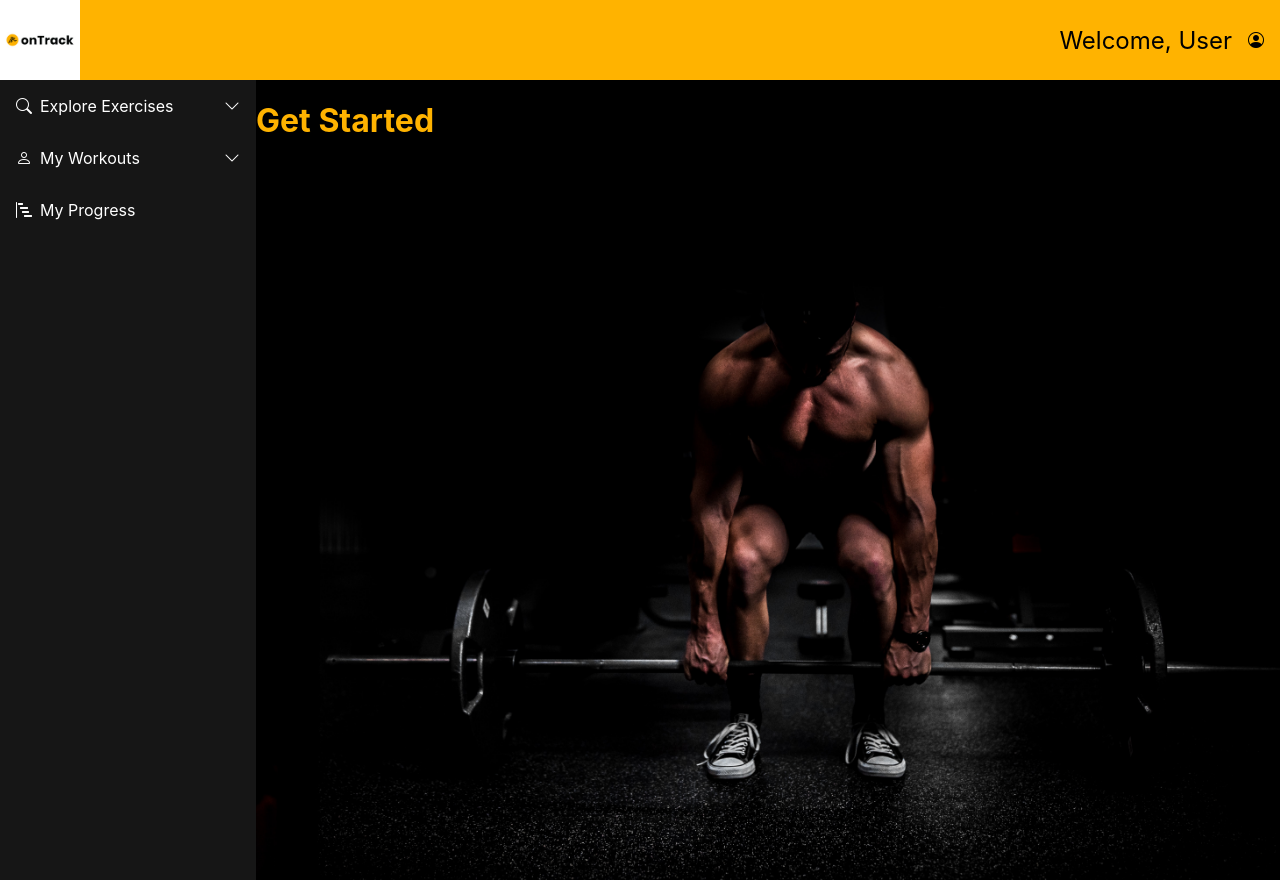
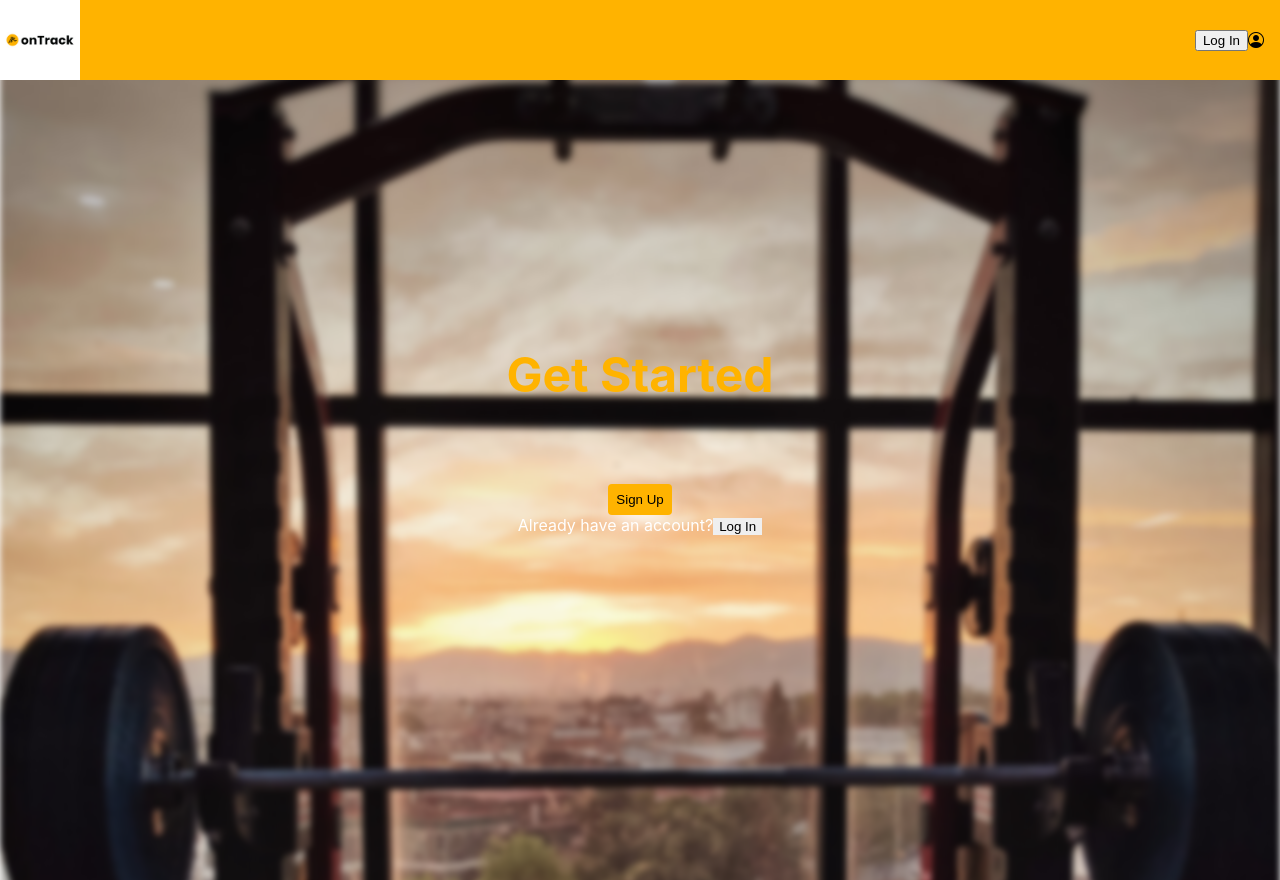
Before and after one commit to saphzheng/on-track__client, a React (Create React App) app: page / in a window 1280 px wide. Built offline with nearby package versions, Linux system fonts and the light colour scheme; the HTML template or start-up script is replaced by a standard one.

Commit message:
Add parallax background

```diff
--- a/package.json
+++ b/package.json
@@ -8,6 +8,7 @@
     "@testing-library/user-event": "^13.5.0",
     "react": "^18.2.0",
     "react-dom": "^18.2.0",
+    "react-parallax": "^3.5.1",
     "react-router-dom": "^6.4.0",
     "react-scripts": "5.0.1",
     "sass": "^1.54.9",
--- a/src/App.js
+++ b/src/App.js
@@ -1,15 +1,18 @@
 import './App.scss';
 import { BrowserRouter, Routes, Route } from 'react-router-dom';
+import { useState } from 'react';
 import Header from './components/Header/Header';
 import Sidebar from './components/Sidebar/Sidebar';
 import Landing from './pages/Landing/Landing';
 
 function App() {
+  const [ loggedIn, setLoggedIn ] = useState(false);
+
   return (
     <>
-    <Header />
+    <Header loggedIn={loggedIn}/>
     <main className="main">
-      <Sidebar />
+      { loggedIn ? <Sidebar /> : null }
       <BrowserRouter>
         <Routes>
           <Route path="/" element={<Landing />} />
--- a/src/components/Header/Header.js
+++ b/src/components/Header/Header.js
@@ -1,15 +1,12 @@
 import './Header.scss';
 import logo from "../../assets/images/ontrack-logo.jpg";
-import { useState } from 'react';
 
-const Header = () => {
-    const [ loggedIn, setLoggedIn ] = useState(false);
-
+const Header = ({ loggedIn }) => {
     return (
         <header className="header">
             <img className="header__logo" src={logo} alt="onTrack"></img>
             <div className="header__user">
-                {loggedIn ? <button>Log In</button> : <span className="header__title">Welcome, User</span>}
+                {loggedIn ? <span className="header__title">Welcome, User</span> : <button className="header__login">Log In</button>}
                 <i className="bi-person-circle header__profile"></i>
             </div>
         </header>
--- a/src/components/SidebarItem/SidebarItem.scss
+++ b/src/components/SidebarItem/SidebarItem.scss
@@ -1,6 +1,8 @@
+@use '../../styles/colors.scss' as *;
+
 .sidebar-item {
     width: 100%;
-    color: white;
+    color: $primary-text-color;
     cursor: default;
 
     &--clickable {
--- a/src/pages/Landing/Landing.js
+++ b/src/pages/Landing/Landing.js
@@ -1,12 +1,32 @@
 import './Landing.scss';
+import landingImage from '../../assets/images/landing-image.jpg';
+import { Parallax } from 'react-parallax';
+import { useEffect, useState } from 'react';
 
-const Landing = () => {
+const hero = () => {
+    // const [ offsetY, setOffsetY ] = useState(0);
+
+    // const handleScroll = () => {
+    //     setOffsetY(window.scrollY);
+    // };
+
+    // useEffect(() => {
+    //     window.addEventListener("scroll", handleScroll);
+    //     return () => window.removeEventListener("scroll", handleScroll);
+    // })
 
     return (
-        <div className="landing">
-            <h1 className="landing__title">Get Started</h1>
-        </div>
+        <Parallax className="landing" blur={3} bgImage={landingImage} strength={600}>
+            <div className="hero__content">
+                <h1 className="hero__title">Get Started</h1>
+                <button className="hero__cta">Sign Up</button>
+                <div className="hero__secondary-cta">
+                    <span className="hero__login-prompt">Already have an account?</span>
+                    <button className="hero__login">Log In</button>
+                </div>
+            </div>
+        </Parallax>
     );
 }
 
-export default Landing;
+export default hero;
--- a/src/pages/Landing/Landing.scss
+++ b/src/pages/Landing/Landing.scss
@@ -1,12 +1,46 @@
 @use '../../styles/colors' as *;
 
 .landing {
+    position: relative;
+    height: 100vh;
     width: 100%;
-    background-image: url('../../assets/images/landing-bg.jpg');
-    background-position: center;
-    background-size: cover;
+}
+
+.hero {
+    &__content {
+        display: flex;
+        align-items: center;
+        justify-content: center;
+        flex-direction: column;
+        position: absolute;
+        height: 100vh;
+        width: 100%;
+    }
 
     &__title {
         color: $primary-brand-color;
+        font-size: 3rem;
+        margin: 0;
+    }
+
+    &__secondary-cta {
+        color: $primary-text-color;
+        margin-bottom: 5rem;
+    }
+
+    &__cta {
+        border-radius: 4px;
+        background-color: $primary-brand-color;
+        color: $secondary-text-color;
+        border: none;
+        box-shadow: rgba(255, 255, 255, 0.812) 0px 13px 27px -5px, rgba(255, 255, 255, 0.841) 0px 8px 16px -8px;
+        margin-top: 5rem;
+        padding: 0.5rem;
+    }
+
+    &__login {
+        background-color: none;
+        border: none;
+
     }
 }
--- a/src/styles/_colors.scss
+++ b/src/styles/_colors.scss
@@ -1,2 +1,4 @@
 // primary brand colors
 $primary-brand-color: #FFB300;
+$primary-text-color: #FFFFFF;
+$secondary-text-color: #000000;
```
Also changed, not shown: src/assets/images/landing-image.jpg (added), 1 other file (tests, documents, lock files or other folders).
